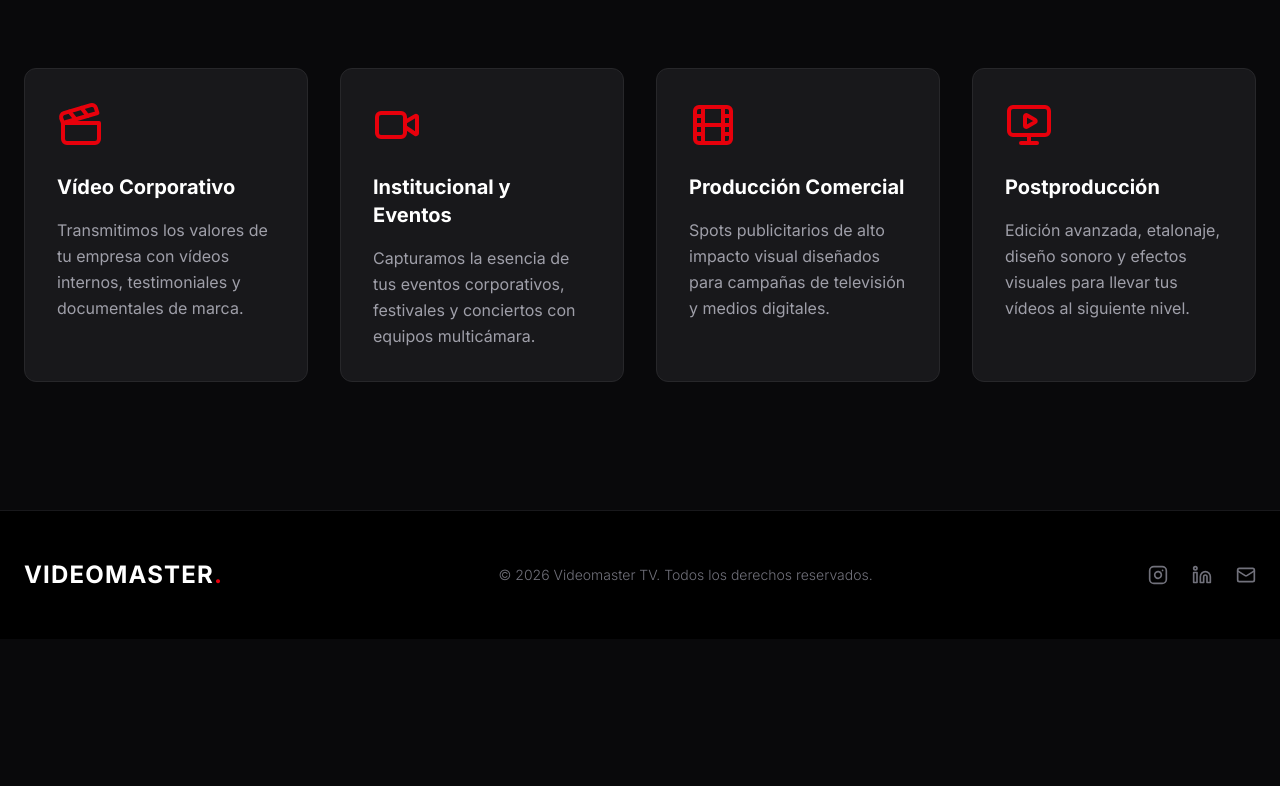
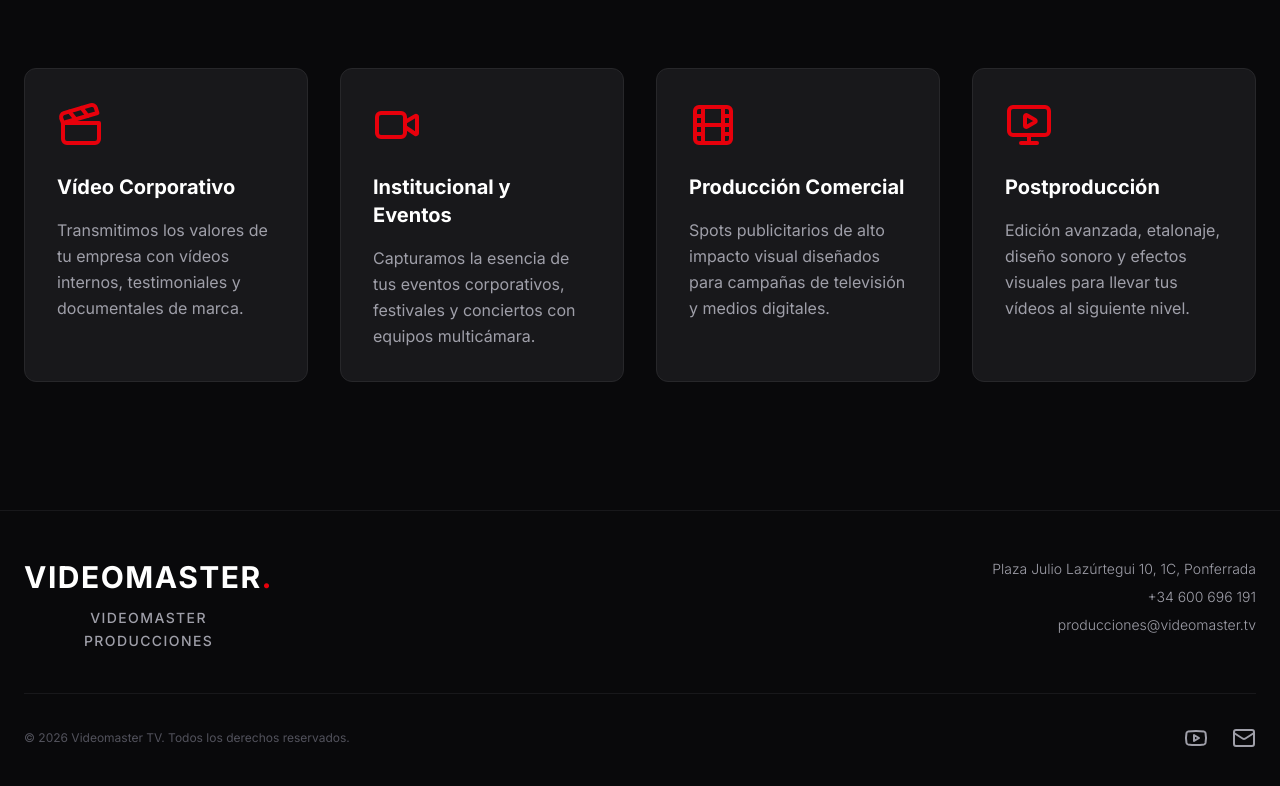
Before and after one commit to hectorariasnieto/videomaster-frontend, a Next.js app: page / in a window 1280 px wide. Shown: the part 4123-4909 px from the top of the page. Before the commit the page ends 4762 px from the top, so only its background shows below. Built offline with nearby package versions, Linux system fonts and the light colour scheme.

Commit message:
cambios en footer y añadido useEffect para abrir modal de correo

```diff
--- a/components/Footer.tsx
+++ b/components/Footer.tsx
@@ -1,47 +1,83 @@
+"use client";
+
 import Link from "next/link";
-import { Mail } from "lucide-react"; // Solo importamos el icono de Mail de lucide
+import { Mail } from "lucide-react";
 
 export default function Footer() {
+  // Función que dispara el evento para que el Header lo escuche y abra el modal
+  const handleOpenContact = () => {
+    window.dispatchEvent(new Event("openContactModal"));
+  };
+
   return (
-    <footer className="w-full bg-black py-12 px-6 border-t border-zinc-900">
-      <div className="max-w-7xl mx-auto flex flex-col md:flex-row items-center justify-between gap-8">
+    <footer className="bg-zinc-950 border-t border-zinc-900 py-12 px-6 z-10 relative">
+      <div className="max-w-7xl mx-auto flex flex-col gap-10">
 
-        {/* Logo de la compañía */}
-        <Link href="/" className="text-white text-2xl font-bold tracking-wider">
-          VIDEOMASTER<span className="text-red-600">.</span>
-        </Link>
+        {/* ROW 1: Logo y Datos de Contacto */}
+        <div className="flex flex-col md:flex-row justify-between items-center md:items-start gap-8">
 
-        {/* Texto legal / Copyright */}
-        <p className="text-zinc-500 text-sm text-center md:text-left font-light">
-          © {new Date().getFullYear()} Videomaster TV. Todos los derechos reservados.
-        </p>
+          {/* Parte Izquierda: Logo y Texto centrado */}
+          <div className="flex flex-col items-center gap-3">
+            <Link href="/" className="text-white text-3xl font-bold tracking-wider">
+              VIDEOMASTER<span className="text-red-600">.</span>
+            </Link>
+            <div className="text-zinc-400 font-medium tracking-widest text-sm leading-relaxed text-center">
+              VIDEOMASTER <br />
+              PRODUCCIONES
+            </div>
+          </div>
 
-        {/* Redes sociales y Contacto */}
-        <div className="flex gap-6">
+          {/* Parte Derecha: Datos físicos */}
+          <div className="flex flex-col items-center md:items-end text-zinc-400 text-sm font-light gap-2">
+            <p>Plaza Julio Lazúrtegui 10, 1C, Ponferrada</p>
+            <p>+34 600 696 191</p>
+            <a href="mailto:producciones@videomaster.tv" className="hover:text-white transition-colors">
+              producciones@videomaster.tv
+            </a>
+          </div>
+        </div>
 
-          {/* Icono SVG de Instagram */}
-          <a href="#" aria-label="Instagram" className="text-zinc-500 hover:text-red-500 transition-colors">
-            <svg className="w-5 h-5" viewBox="0 0 24 24" fill="none" stroke="currentColor" strokeWidth="2" strokeLinecap="round" strokeLinejoin="round">
-              <rect x="2" y="2" width="20" height="20" rx="5" ry="5"></rect>
-              <path d="M16 11.37A4 4 0 1 1 12.63 8 4 4 0 0 1 16 11.37z"></path>
-              <line x1="17.5" y1="6.5" x2="17.51" y2="6.5"></line>
-            </svg>
-          </a>
+        {/* ROW 2: Copyright y Redes */}
+        <div className="pt-8 border-t border-zinc-900 flex flex-col md:flex-row justify-between items-center gap-6">
+          <p className="text-zinc-600 text-xs text-center md:text-left">
+            © 2026 Videomaster TV. Todos los derechos reservados.
+          </p>
 
-          {/* Icono SVG de LinkedIn */}
-          <a href="#" aria-label="LinkedIn" className="text-zinc-500 hover:text-red-500 transition-colors">
-            <svg className="w-5 h-5" viewBox="0 0 24 24" fill="none" stroke="currentColor" strokeWidth="2" strokeLinecap="round" strokeLinejoin="round">
-              <path d="M16 8a6 6 0 0 1 6 6v7h-4v-7a2 2 0 0 0-2-2 2 2 0 0 0-2 2v7h-4v-7a6 6 0 0 1 6-6z"></path>
-              <rect x="2" y="9" width="4" height="12"></rect>
-              <circle cx="4" cy="4" r="2"></circle>
-            </svg>
-          </a>
+          <div className="flex items-center gap-6 text-zinc-400">
+            {/* El enlace de YouTube (pon aquí tu canal real) */}
+            <a
+              href="https://www.youtube.com/c/VIDEOMASTERProducciones"
+              target="_blank"
+              rel="noopener noreferrer"
+              className="hover:text-red-600 transition-colors"
+              aria-label="Canal de YouTube"
+            >
+              <svg
+  xmlns="http://www.w3.org/2000/svg"
+  width="24"
+  height="24"
+  viewBox="0 0 24 24"
+  fill="none"
+  stroke="currentColor"
+  strokeWidth="2"
+  strokeLinecap="round"
+  strokeLinejoin="round"
+  className="w-6 h-6"
+>
+  <path d="M2.5 17a24.12 24.12 0 0 1 0-10 2 2 0 0 1 1.4-1.4 49.56 49.56 0 0 1 16.2 0A2 2 0 0 1 21.5 7a24.12 24.12 0 0 1 0 10 2 2 0 0 1-1.4 1.4 49.55 49.55 0 0 1-16.2 0A2 2 0 0 1 2.5 17" />
+  <path d="m10 15 5-3-5-3z" />
+</svg>
+            </a>
 
-          {/* Icono de Mail (Este sí sigue en Lucide) */}
-          <Link href="/contacto" aria-label="Contacto" className="text-zinc-500 hover:text-red-500 transition-colors">
-            <Mail className="w-5 h-5" />
-          </Link>
-
+            {/* El botón que abre el modal de contacto */}
+            <button
+              onClick={handleOpenContact}
+              className="hover:text-red-600 transition-colors cursor-pointer"
+              aria-label="Abrir formulario de contacto"
+            >
+              <Mail className="w-6 h-6" />
+            </button>
+          </div>
         </div>
 
       </div>
--- a/components/Header.tsx
+++ b/components/Header.tsx
@@ -16,6 +16,19 @@ export default function Header() {
   const [isSubmitting, setIsSubmitting] = useState(false);
   const [isSuccess, setIsSuccess] = useState(false);
 
+  // NUEVO: Escuchador para el evento del Footer
+  useEffect(() => {
+    const listenForModal = () => {
+      setIsMobileMenuOpen(false); // Cierra el menú móvil por si acaso
+      setIsContactOpen(true);     // Abre el modal
+      setIsSuccess(false);        // Resetea el mensaje de éxito
+    };
+
+    window.addEventListener("openContactModal", listenForModal);
+    return () => window.removeEventListener("openContactModal", listenForModal);
+  }, []);
+
+  // Escuchador del scroll original
   useEffect(() => {
     const handleScroll = () => {
       if (pathname === "/") {
```
